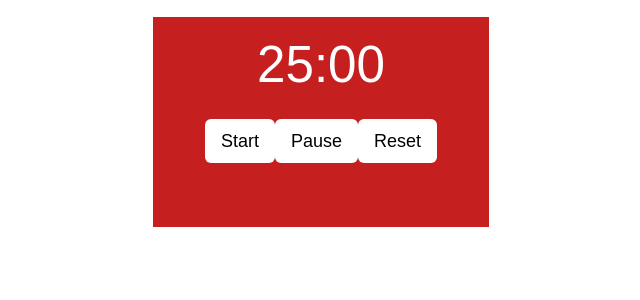
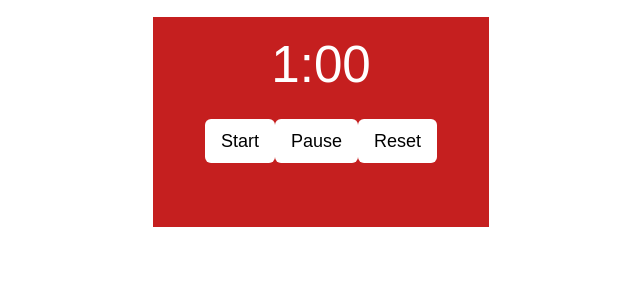
Before and after one commit to PuaChris/pomodoro-extension, a React (Create React App) app: page / in a window 1280 px wide. Shown: the top 300 px of the page, without its empty margins (319-959 px from the left). Built offline with nearby package versions, Linux system fonts and the light colour scheme.

Commit message:
Replaced handler functions in App.js with a setTimer nd added a new function which changes the timer state

```diff
--- a/src/App.js
+++ b/src/App.js
@@ -1,38 +1,51 @@
 import React, { Component } from 'react'
 import Timer from './Timer.js'
+import * as Constants from './constants'
 
 class App extends Component {
     constructor(props) {
         super(props);
         this.state = {
             minutes: 0,
-            pomodoroTime: 25,
+            pomodoroTime: 1,
             shortBreakTime: 5,
             longBreakTime: 30,
             numShortBreaks: 0,
-            timerStates: ["Pomodoro", "ShortBreak", "LongBreak"],
-            timerType: "Pomodoro",
+            // timerStates: ["Pomodoro", "ShortBreak", "LongBreak"],
+            timerType: Constants.POMODORO,
             isFinished: true
         }
-
-        // * No need to bind if using the Javascript function syntax (?)
-        // this.pomodoroHandler = this.pomodoroHandler.bind(this);
-        // this.shortBreakHandler = this.shortBreakHandler.bind(this);
-        // this.longBreakHandler = this.longBreakHandler.bind(this);
     }
 
+
+
     changeTimerType = () => {
-        if (this.state.timerType === this.state.timerStates[0] && this.state.isFinished){
+        if (this.state.isFinished){
+            if (this.state.timerType === Constants.POMODORO){
+
+                // Assume 4 cycles are needed to go into long break
                 if (this.state.numShortBreaks % 4 === 0){
                     this.setState({
-                    timerType: this.state.timerStates[2]
+                        timerType: Constants.LONGBREAK
                     })
                 }
+
+                // Short Break
                 else {
                     this.setState({
-                    timerType: this.state.timerStates[1]
+                        timerType: Constants.SHORTBREAK
                     })
                 }
+            }
+
+            // Must be in one of the two break states
+            else {
+
+            }
+
+            this.setState({
+                isFinished: false
+            })
         }
     }
 
@@ -42,24 +55,39 @@ class App extends Component {
         });
     }
 
-    pomodoroHandler = () => {
+    setTimer = () => {
+        // Pomodoro State
+        if (this.state.timerType === Constants.POMODORO){
             this.setState({
                 minutes: this.state.pomodoroTime
             });
+        }
 
+        // Short Break State
+        else if (this.state.timerType === Constants.SHORTBREAK){
+            this.setState({
+                minutes: this.state.shortBreakTime
+            });
+        }
+
+        // Long Break State
+        else if (this.state.timerType === Constants.LONGBREAK){
+            this.setState({
+                minutes: this.state.longBreakTime
+            });
+        }
     }
 
     render() {
         return (
             <div className="Pomodoro">
-                <Timer  minutes={this.state.minutes}
+                <Timer
+                    minutes={this.state.minutes}
                     decrementMinute={this.decrementMinute}
-                        pomodoroHandler={this.pomodoroHandler}
-                        timerStates={this.state.timerStates}
+                    setTimer={this.setTimer}
+                    changeTimerType={this.changeTimerType}
                     timerType={this.state.timerType}
-                        isFinished={this.state.isFinished}
-                        // TODO: Complete and pass on additional handlers
-                        />
+                    isFinished={this.state.isFinished} />
             </div>
         )
     }
--- a/src/Timer.js
+++ b/src/Timer.js
@@ -1,4 +1,5 @@
 import React, { Component } from 'react'
+import * as Constants from './constants'
 // ! Source code: https://codepen.io/jurekbarth/pen/pgYGBm
 
 class Timer extends Component {
@@ -7,44 +8,36 @@ class Timer extends Component {
     this.state = {
       seconds: "00"
     };
-
-    if (this.props.timerType === this.props.timerStates[0]){
-      this.props.pomodoroHandler();
-    }
-
-    // It's because of the way Javacsript handles contexts of functions.
-    // Essentially, if not calling the function directly from the object
-    // and that function is not bounded to any context, it loses the context
-    // this.tick = this.tick.bind(this);
+    this.props.setTimer();
   }
-  // componentWillUnmount = () => {
-  //   clearInterval(this.timer);
-  // }
 
   tick = () => {
     if (this.props.minutes >= 0) {
-      this.props.isFinished = false;
 
+      // Timer is finished
       if (this.props.minutes <= 0 && this.state.seconds <= 0) {
         clearInterval(this.timer);
-        this.props.isFinished = true;
+        this.props.changeTimerType();
         return;
       }
 
+      // The current minute finishes
       else if (this.state.seconds <= 0) {
         this.props.decrementMinute();
-
         this.setState({
-          seconds: 59
+          seconds: 2
         });
       }
 
+      // Case to manually add a 0 when seconds is only a single digit
       // TODO: Optimzation opportunity -> figure out a way to not manually insert a 0 in the timer
       else if (this.state.seconds < 10) {
         this.setState({
           seconds: "0" + (this.state.seconds - 1)
         });
       }
+
+      // Normal timer countdown functionality
       else {
         this.setState({
            seconds: this.state.seconds - 1
@@ -66,13 +59,7 @@ class Timer extends Component {
 
   resetTimerBtn = () => {
     clearInterval(this.timer);
-
-    if (this.props.timerType === this.props.timerStates[0]){
-      this.props.pomodoroHandler();
-    }
-
-    // TODO: Set conditionals for what state it is to set the timer (e.g. pomodoroState, etc.)
-
+    this.props.setTimer();
     this.setState({
       seconds: "00"
     });
--- /dev/null
+++ b/src/constants/index.js
@@ -0,0 +1,6 @@
+// Pomodoro States
+export const POMODORO = 'pomodoro'
+export const SHORTBREAK = 'shortBreak'
+export const LONGBREAK = 'longBreak'
+
+// Timer values
```
Lines whose indentation alone changed are shown as unchanged.
